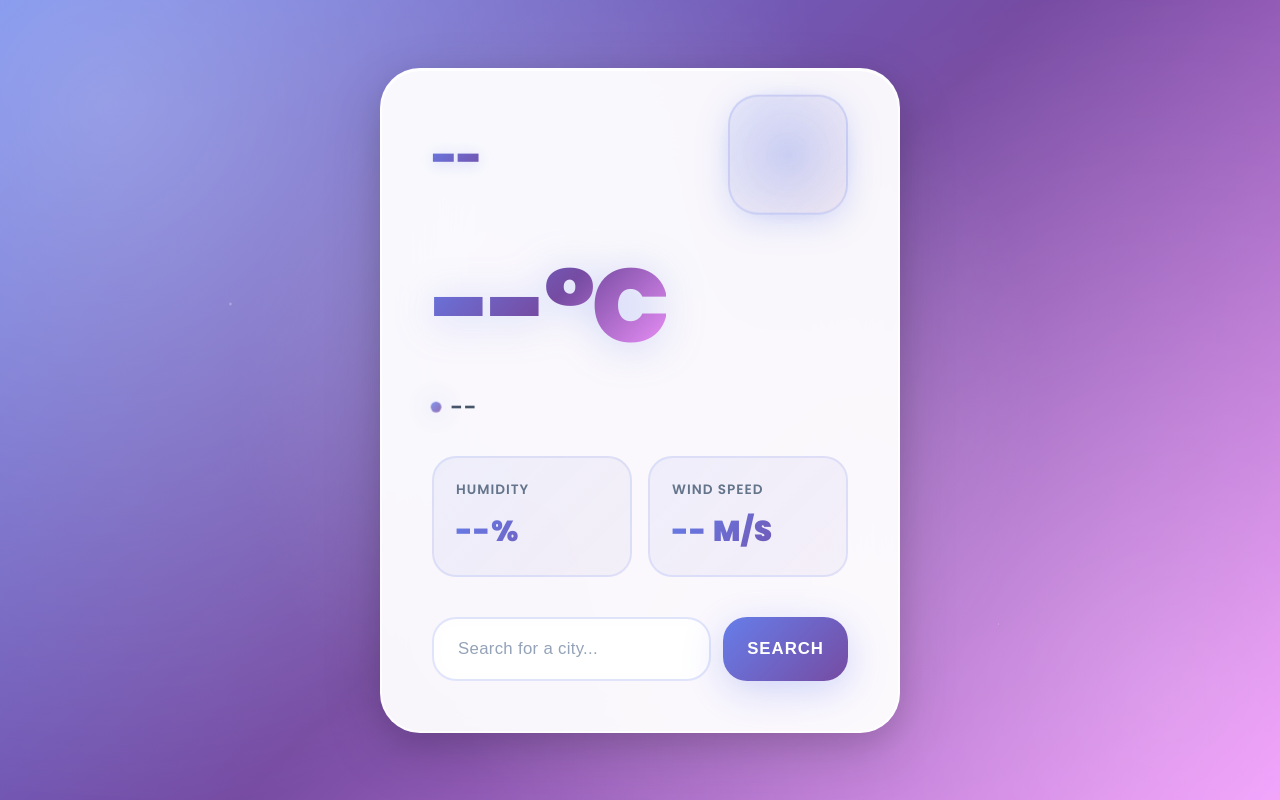
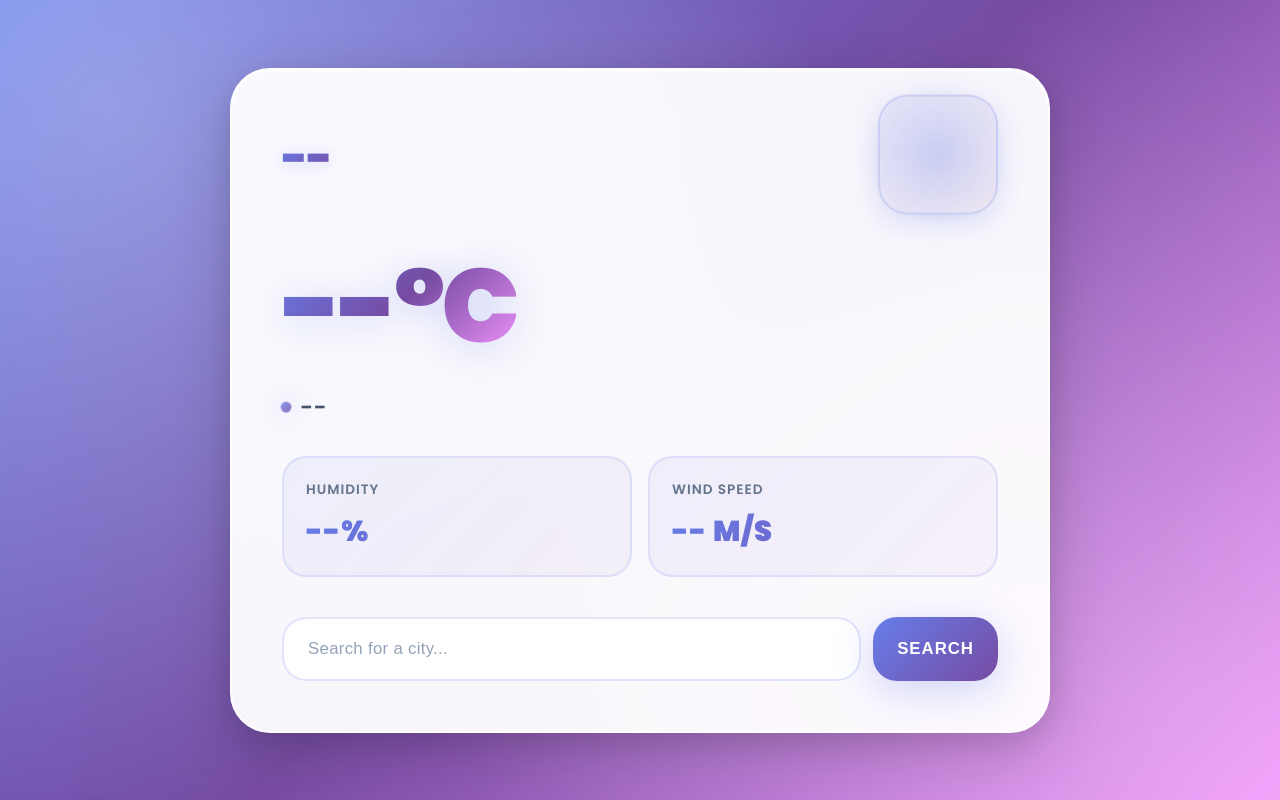
Before and after one commit to Hussien0Mahmoud/Nagwa-Task, a Python web app: template templates/dashboard/index.html in a window 1280 px wide. Run offline with Jinja, Linux system fonts and the light colour scheme; the template is opened without the code that fills it, so the values that code supplies are empty.

Commit message:
improve ui

```diff
--- a/static/css/styles.css
+++ b/static/css/styles.css
@@ -61,7 +61,7 @@ body::after {
 
 .container {
   width: 100%;
-  max-width: 520px;
+  max-width: 820px;
   position: relative;
   z-index: 1;
 }
```
